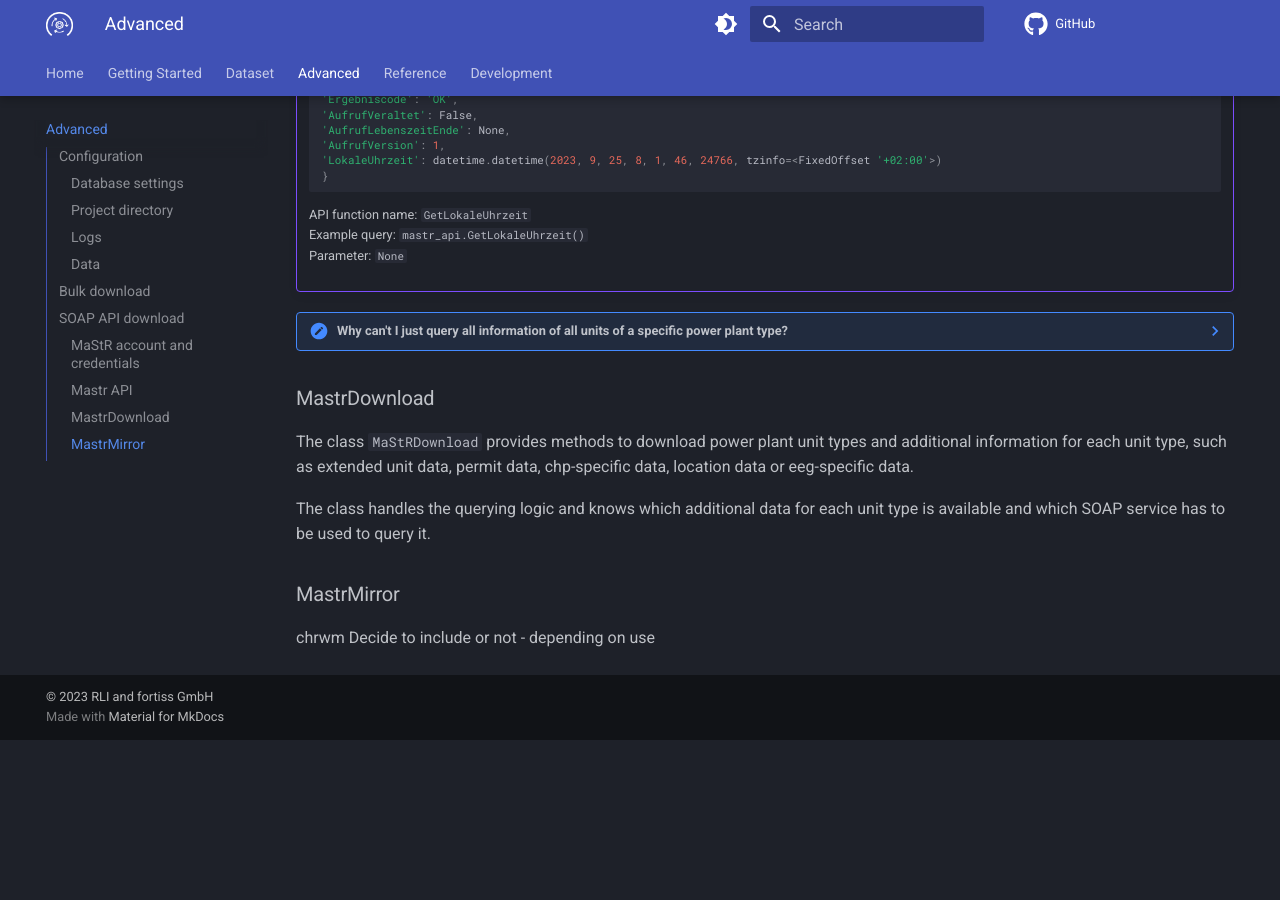
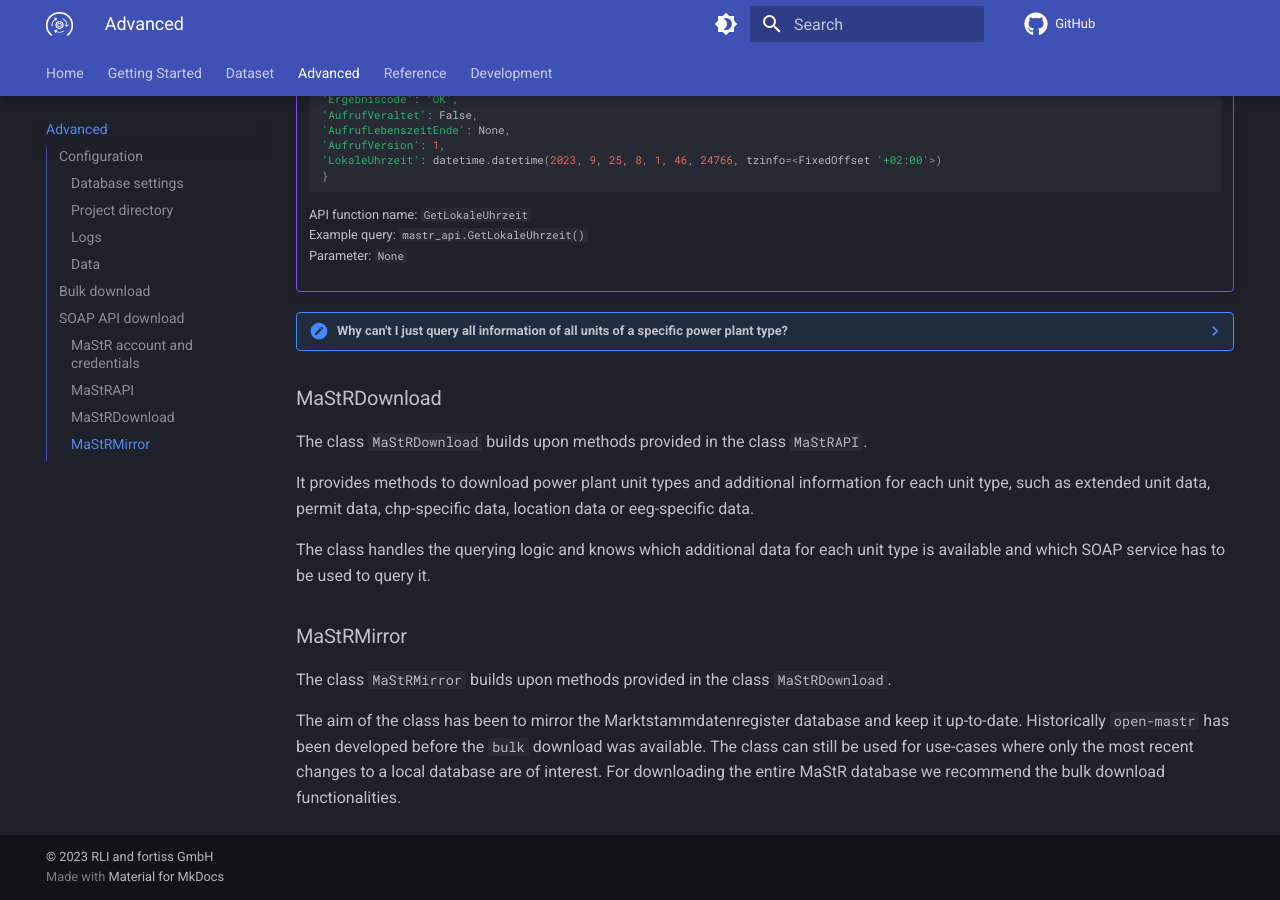
Before and after one commit to OpenEnergyPlatform/open-MaStR, an MkDocs documentation site: the page built from docs/advanced.md, in a window 1280 px wide and 900 px high, scrolled down 3777 px. Built offline with MkDocs 1.6.1 and Material for MkDocs 9.7.7, drawn with Linux system fonts in a browser that asks for light colours; comment, search, counter and statistics services are not loaded; the version menu is left out; before the commit the page ends 4517 px from its top, so only the background shows below that.

Commit message:
Add high level MaStRMirror description #434

```diff
--- a/docs/advanced.md
+++ b/docs/advanced.md
@@ -166,7 +166,7 @@ To download data from the MaStR API using the `open-MaStR`, the credentials (MaS
     to provide user and token in a script and use these
     credentials in subsequent queries.
 
-### Mastr API
+### MaStRAPI
 
 You can access the MaStR data via API by using the class `MaStRAPI` directly if you have the API credentials
 configured correctly. Use the code snippet below for queries.
@@ -371,9 +371,11 @@ de/MaStRHilfe/subpages/webdienst.html).
 
 
 
-### MastrDownload
+### MaStRDownload
 
-The class ` MaStRDownload` provides methods to download power plant unit types and additional information
+The class `MaStRDownload` builds upon methods provided in the class `MaStRAPI`. <br>
+
+It provides methods to download power plant unit types and additional information
 for each unit type, such as extended unit data, permit data, chp-specific data, location data
 or eeg-specific data. <br>
 
@@ -381,7 +383,11 @@ The class handles the querying logic and knows which additional data for each un
 and which SOAP service has to be used to query it.
 
 
-### MastrMirror
+### MaStRMirror
 
-chrwm
-Decide to include or not - depending on use
+The class `MaStRMirror` builds upon methods provided in the class `MaStRDownload`. <br>
+
+The aim of the class has been to mirror the Marktstammdatenregister database and keep it up-to-date.
+Historically `open-mastr` has been developed before the `bulk` download was available. The class can still be used for
+use-cases where only the most recent changes to a local database are of interest. For downloading the entire MaStR
+database we recommend the bulk download functionalities.
```
